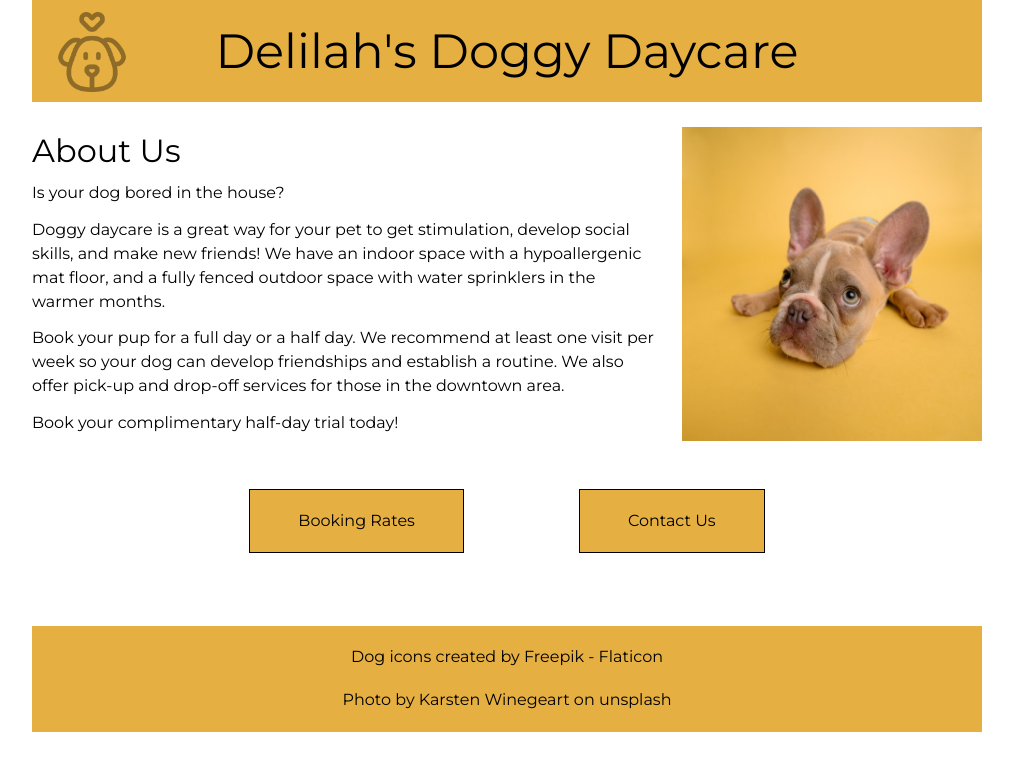
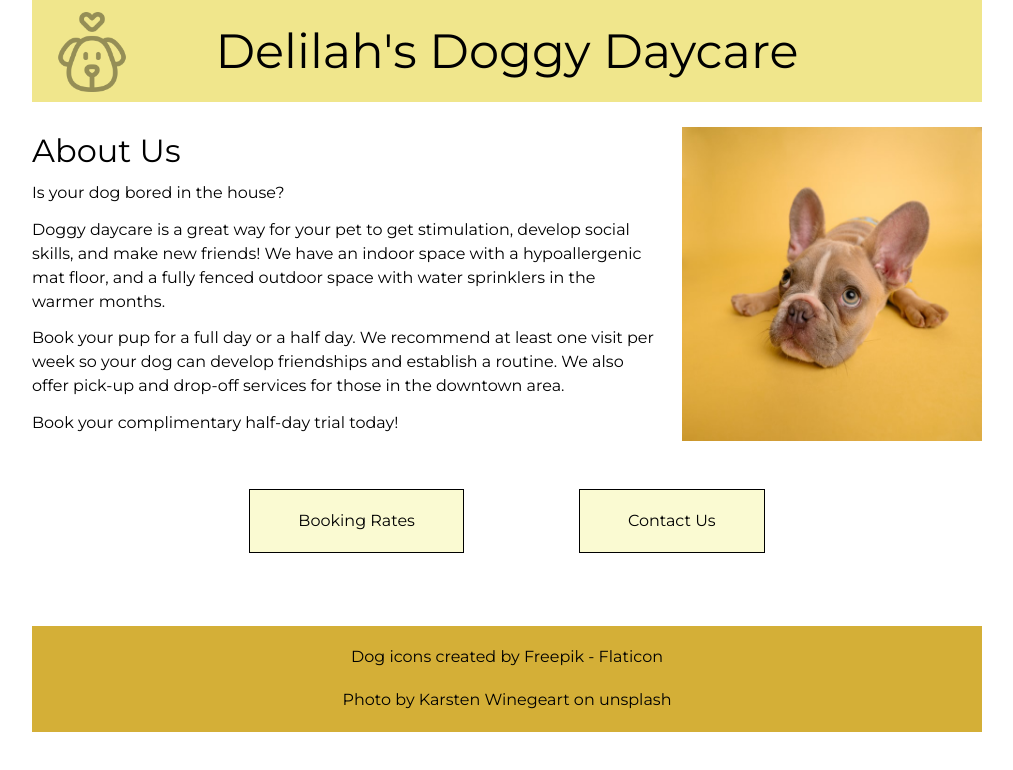
Before and after one commit to 1303giabao-prog/Doggy-Daycare, a plain HTML site: page index.html in a window 1280 px wide. Shown: the whole page, without its empty margins (133-1146 px from the left). Drawn offline with Linux system fonts and the light colour scheme.

Commit message:
forth commit

```diff
--- a/styles/styles.css
+++ b/styles/styles.css
@@ -51,9 +51,10 @@ header img{
     bottom:10px;
 
 
+
 }
 header{
-    background-color: #E5AF42;
+    background-color:#F0E68C;
     padding: 15px 0;
     position: relative;
 
@@ -73,9 +74,15 @@ header{
 
 
 /* Hover effects for links, images, and buttons */
+.flex .fake-button{
+    background-color:#FAFAD2;
+    border: 1px solid black;
+    padding: 1.2em 3em 1.2em 3em;
+    margin: 5% ;
+}
 .flex .fake-button:hover{
     transform: scale(1.05);
-    background-color:#D27D2D;
+    background-color:#996515;
     color: white;
     transition:0.5s;
     cursor: pointer;
@@ -90,7 +97,7 @@ header{
     border-radius: 5px;
 }
 button:hover{
-    background-color: #D27D2D;
+    background-color:#996515;
     color: white;
     cursor: pointer;
 }
@@ -106,7 +113,8 @@ a img:hover{
 
 /* Possiontioning and Decoration*/
 .clicked{
-    background-color: #E5AF42;
+    background-color:#996515;
+    color:#FDFBD4;
 }
 .booking-page{
     text-align:center ;
@@ -174,15 +182,11 @@ footer{
     display:flex;
     flex-direction: column;
     text-align: center;
-    background-color: #E5AF42;
+    background-color:#D4AF37;
     padding: 10px 0;
+    color:black;
 }
-.flex .fake-button{
-    background-color: #E5AF42;
-    border: 1px solid black;
-    padding: 1.2em 3em 1.2em 3em;
-    margin: 5% ;
-}
+
 
 button{
     width: 46%;
```
